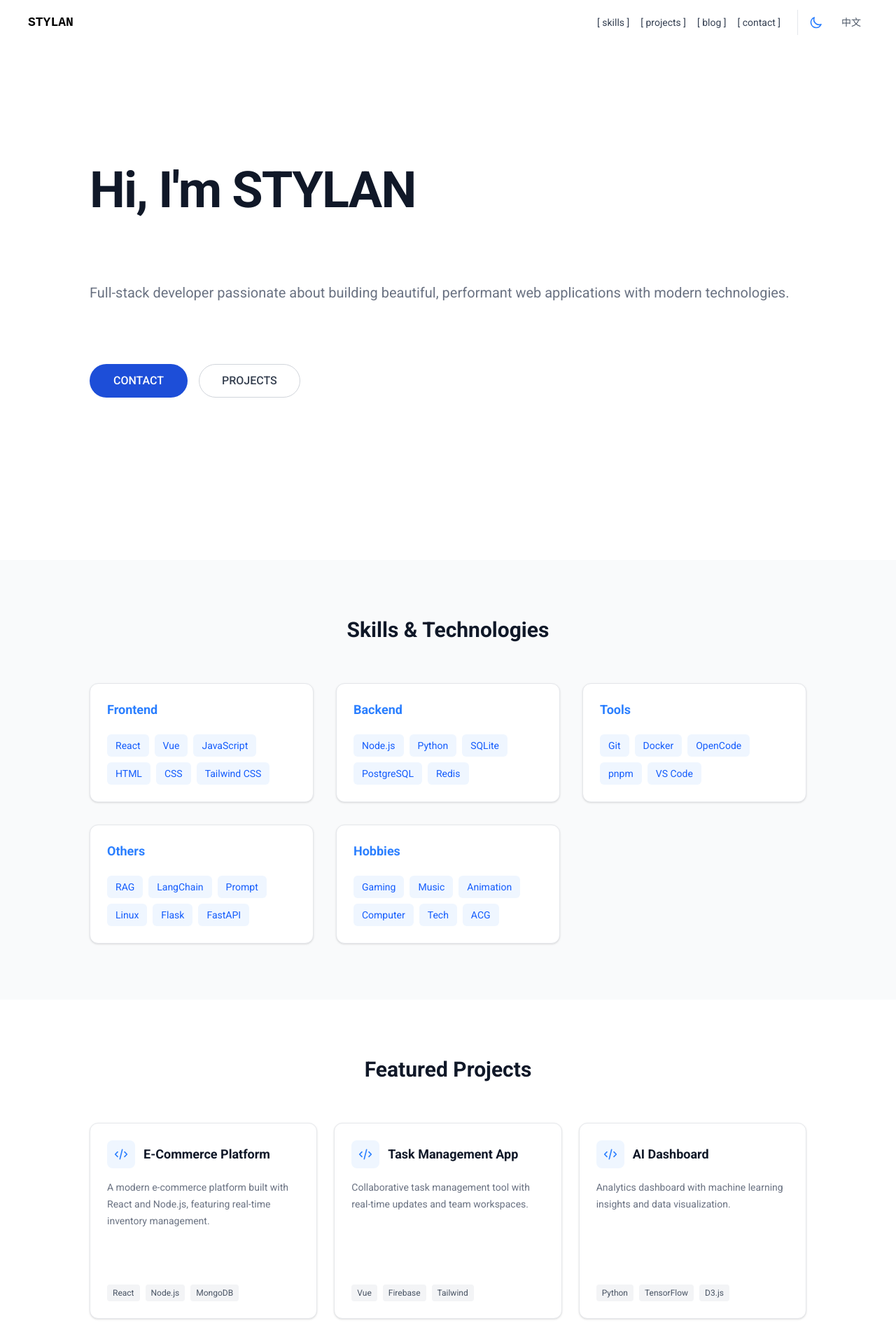
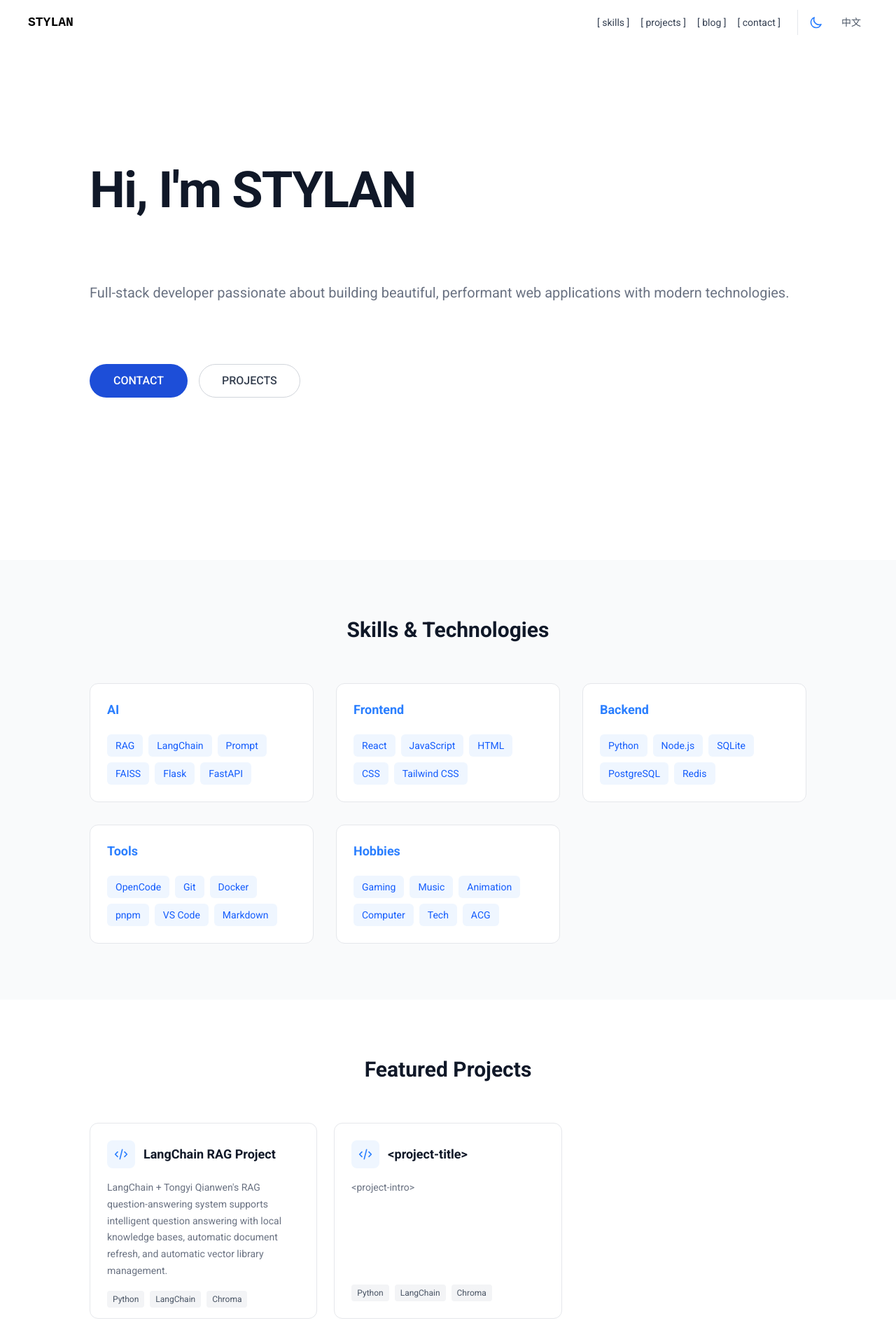
Before and after one commit to duan-deqing/duan-deqing.github.io, a React (Vite) app: page / in a window 1280 px wide. Shown: the top 1920 px of the page at 70% size. Built offline with nearby package versions, Linux system fonts and the light colour scheme; a web font is replaced by a local one.

Commit message:
ver 1.3.2 - 修复一些页面布局问题 - 修复一些bug

```diff
--- a/package.json
+++ b/package.json
@@ -1,7 +1,7 @@
 {
   "name": "stylan_site",
   "private": true,
-  "version": "1.3.1",
+  "version": "1.3.2",
   "type": "module",
   "scripts": {
     "dev": "vite",
--- a/src/components/HomePage/BlogSection.jsx
+++ b/src/components/HomePage/BlogSection.jsx
@@ -36,7 +36,7 @@ export default function BlogSection({ posts, t }) {
   if (displayPosts.length === 0) return null
 
   return (
-    <section className="py-20 px-6">
+    <section className="py-20 px-6 bg-gray-50 dark:bg-gray-800/50">
       <div className="max-w-6xl mx-auto">
         {/* 区块标题 */}
         <div className="text-center mb-12">
--- a/src/components/HomePage/Contact.jsx
+++ b/src/components/HomePage/Contact.jsx
@@ -35,10 +35,9 @@ export default function Contact({ t }) {
   const { contact, socialLinks } = config;
 
   return (
-    // 浅灰色背景
     <section
       id="contact"
-      className="py-20 px-6 bg-gray-50 dark:bg-gray-800/50 min-h-[360px]"
+      className="py-20 px-6 min-h-[360px]"
     >
       <div
         style={{ maxWidth: "42rem", margin: "0 auto" }}
--- a/src/components/HomePage/Projects.jsx
+++ b/src/components/HomePage/Projects.jsx
@@ -47,7 +47,7 @@ export default function Projects({ t }) {
             <a
               key={index}
               href={project.link}
-              className="group p-6 rounded-xl border border-gray-200 dark:border-gray-700 bg-white dark:bg-gray-800 shadow-sm hover:border-blue-400 dark:hover:border-blue-500 hover:shadow-md transition-all flex flex-col"
+              className="group p-6 rounded-xl border border-gray-200 dark:border-gray-700 bg-white dark:bg-gray-800 hover:shadow-[0_0_15px_rgba(59,130,246,0.3)] dark:hover:shadow-[0_0_15px_rgba(59,130,246,0.2)] hover:border-blue-300 dark:hover:border-blue-700 transition-all duration-300 flex flex-col"
               style={{ height: '280px' }}
             >
               {/* 图标和标题 - 水平排列 */}
--- a/src/components/HomePage/Skills.jsx
+++ b/src/components/HomePage/Skills.jsx
@@ -26,17 +26,22 @@
  * ============================================================================
  */
 
-import config from '../../config'
+import config from "../../config";
 
 export default function Skills({ t }) {
   return (
     // 浅灰色背景，与 Hero 区块区分
-    <section id="skills" className="py-20 px-6 bg-gray-50 dark:bg-gray-800/50 min-h-[400px]">
-      <div style={{ maxWidth: '64rem', margin: '0 auto' }}>
-
+    <section
+      id="skills"
+      className="py-20 px-6 bg-gray-50 dark:bg-gray-800/50 min-h-[400px]"
+    >
+      <div style={{ maxWidth: "64rem", margin: "0 auto" }}>
         {/* 区块标题 */}
         <div className="min-h-[48px] mb-12">
-          <h2 className="text-3xl font-bold text-center text-gray-900 dark:text-white" style={{ lineHeight: '1.3' }}>
+          <h2
+            className="text-3xl font-bold text-center text-gray-900 dark:text-white"
+            style={{ lineHeight: "1.3" }}
+          >
             {t(config.skillsSection.title)}
           </h2>
         </div>
@@ -46,11 +51,14 @@ export default function Skills({ t }) {
           {config.skills.map((skill, index) => (
             <div
               key={index}
-              className="p-6 rounded-xl border border-gray-200 dark:border-gray-700 bg-white dark:bg-gray-800 shadow-sm hover:shadow-md transition-shadow min-h-[160px]"
+              className="group p-6 rounded-xl border border-gray-200 dark:border-gray-700 bg-white dark:bg-gray-800 hover:shadow-[0_0_15px_rgba(59,130,246,0.3)] dark:hover:shadow-[0_0_15px_rgba(59,130,246,0.2)] hover:border-blue-300 dark:hover:border-blue-700 transition-all duration-300 min-h-[160px]"
             >
               {/* 分类名称 */}
               <div className="min-h-[32px] mb-4">
-                <h3 className="text-lg font-semibold text-blue-500" style={{ lineHeight: '1.4' }}>
+                <h3
+                  className="text-lg font-semibold text-blue-500"
+                  style={{ lineHeight: "1.4" }}
+                >
                   {t(skill.category)}
                 </h3>
               </div>
@@ -71,5 +79,5 @@ export default function Skills({ t }) {
         </div>
       </div>
     </section>
-  )
+  );
 }
--- a/src/components/shared/PageHeader.jsx
+++ b/src/components/shared/PageHeader.jsx
@@ -9,7 +9,7 @@
  * 3. 支持子页面模式（显示返回主页链接和页面标题）
  * 4. 主题切换和语言切换功能
  * 5. 滚动时自动隐藏/显示
- * 6. 响应式设计
+ * 6. 响应式设计（移动端汉堡菜单）
  *
  * 【Props】
  * - isHome: boolean - 是否为首页模式（默认：false）
@@ -44,6 +44,7 @@ export default function PageHeader({
   t,
 }) {
   const [isExpanded, setIsExpanded] = useState(true);
+  const [isMenuOpen, setIsMenuOpen] = useState(false);
   const [lastScrollY, setLastScrollY] = useState(0);
 
   useEffect(() => {
@@ -71,18 +72,31 @@ export default function PageHeader({
     return () => window.removeEventListener("scroll", handleScroll);
   }, [lastScrollY]);
 
+  // 点击链接后关闭菜单
+  const handleLinkClick = () => {
+    setIsMenuOpen(false);
+  };
+
   // 渲染导航链接
-  const renderNavLink = (link) => {
+  const renderNavLink = (link, isMobile = false) => {
     const isAnchor = link.href.startsWith("#");
+    const baseClass = isMobile
+      ? `block py-2 px-4 text-sm transition-colors ${theme.nav.link.light} ${theme.nav.link.dark} ${theme.nav.link.hoverLight} ${theme.nav.link.hoverDark}`
+      : `text-sm transition-colors ${theme.nav.link.light} ${theme.nav.link.dark} ${theme.nav.link.hoverLight} ${theme.nav.link.hoverDark}`;
 
     if (isAnchor) {
       return (
         <a
           key={link.href}
           href={link.href}
-          className={`text-sm transition-colors ${theme.nav.link.light} ${theme.nav.link.dark} ${theme.nav.link.hoverLight} ${theme.nav.link.hoverDark}`}
+          className={baseClass}
+          onClick={isMobile ? handleLinkClick : undefined}
         >
-          {isHome ? `[ ${t(link.label)} ]` : t(link.label)}
+          {isHome && !isMobile ? (
+            <>[ <span className="nav-link-text">{t(link.label)}</span> ]</>
+          ) : (
+            t(link.label)
+          )}
         </a>
       );
     }
@@ -91,9 +105,14 @@ export default function PageHeader({
       <Link
         key={link.href}
         to={link.href}
-        className={`text-sm transition-colors ${theme.nav.link.light} ${theme.nav.link.dark} ${theme.nav.link.hoverLight} ${theme.nav.link.hoverDark}`}
+        className={baseClass}
+        onClick={isMobile ? handleLinkClick : undefined}
       >
-        {isHome ? `[ ${t(link.label)} ]` : t(link.label)}
+        {isHome && !isMobile ? (
+          <>[ <span className="nav-link-text">{t(link.label)}</span> ]</>
+        ) : (
+          t(link.label)
+        )}
       </Link>
     );
   };
@@ -134,12 +153,12 @@ export default function PageHeader({
           </div>
         )}
 
-        {/* 右侧 - 导航链接和切换按钮组 */}
-        <div className="flex items-center gap-4">
+        {/* 右侧 - 桌面端导航 */}
+        <div className="hidden md:flex items-center gap-4">
           {/* 导航链接 */}
           {navLinks.length > 0 && (
-            <nav className="hidden md:flex items-center gap-4">
-              {navLinks.map(renderNavLink)}
+            <nav className="flex items-center gap-4">
+              {navLinks.map((link) => renderNavLink(link))}
             </nav>
           )}
 
@@ -231,7 +250,174 @@ export default function PageHeader({
             </button>
           </div>
         </div>
+
+        {/* 右侧 - 移动端菜单按钮 */}
+        <div className="flex md:hidden items-center gap-2">
+          {/* 搜索按钮 */}
+          {showSearch && (
+            <button
+              onClick={onSearchClick}
+              className="w-9 h-9 rounded-full flex items-center justify-center hover:bg-gray-100 dark:hover:bg-gray-800 transition-all active:scale-90"
+              aria-label="Search"
+            >
+              <svg
+                className="w-5 h-5 text-gray-600 dark:text-gray-400"
+                fill="none"
+                viewBox="0 0 24 24"
+                stroke="currentColor"
+              >
+                <path
+                  strokeLinecap="round"
+                  strokeLinejoin="round"
+                  strokeWidth={2}
+                  d="M21 21l-6-6m2-5a7 7 0 11-14 0 7 7 0 0114 0z"
+                />
+              </svg>
+            </button>
+          )}
+
+          {/* 主题切换按钮 */}
+          <button
+            onClick={toggleTheme}
+            className="w-9 h-9 rounded-full flex items-center justify-center hover:bg-gray-100 dark:hover:bg-gray-800 transition-all active:scale-90 relative"
+            aria-label="Toggle theme"
+          >
+            <svg
+              className={`w-5 h-5 text-blue-500 transition-all duration-300 absolute ${
+                isDark ? "rotate-0 scale-100" : "rotate-90 scale-0"
+              }`}
+              fill="none"
+              viewBox="0 0 24 24"
+              stroke="currentColor"
+            >
+              <path
+                strokeLinecap="round"
+                strokeLinejoin="round"
+                strokeWidth={2}
+                d="M12 3v1m0 16v1m9-9h-1M4 12H3m15.364 6.364l-.707-.707M6.343 6.343l-.707-.707m12.728 0l-.707.707M6.343 17.657l-.707.707M16 12a4 4 0 11-8 0 4 4 0 018 0z"
+              />
+            </svg>
+            <svg
+              className={`w-5 h-5 text-blue-500 dark:text-blue-400 transition-all duration-300 absolute ${
+                isDark ? "-rotate-90 scale-0" : "rotate-0 scale-100"
+              }`}
+              fill="none"
+              viewBox="0 0 24 24"
+              stroke="currentColor"
+            >
+              <path
+                strokeLinecap="round"
+                strokeLinejoin="round"
+                strokeWidth={2}
+                d="M20.354 15.354A9 9 0 018.646 3.646 9.003 9.003 0 0012 21a9.003 9.003 0 008.354-5.646z"
+              />
+            </svg>
+          </button>
+
+          {/* 语言切换按钮 */}
+          <button
+            onClick={toggleLang}
+            className="h-9 w-12 rounded-full flex items-center justify-center hover:bg-gray-100 dark:hover:bg-gray-800 transition-all active:scale-95 text-sm font-medium text-gray-600 dark:text-gray-400 relative overflow-hidden"
+            aria-label="Toggle language"
+          >
+            <span
+              className={`inline-block transition-all duration-300 absolute ${
+                lang === "en"
+                  ? "translate-y-0 opacity-100"
+                  : "-translate-y-full opacity-0"
+              }`}
+            >
+              中文
+            </span>
+            <span
+              className={`inline-block transition-all duration-300 absolute ${
+                lang === "zh"
+                  ? "translate-y-0 opacity-100"
+                  : "translate-y-full opacity-0"
+              }`}
+            >
+              EN
+            </span>
+          </button>
+
+          {/* 汉堡菜单按钮 */}
+          <button
+            onClick={() => setIsMenuOpen(!isMenuOpen)}
+            className="w-9 h-9 rounded-lg flex items-center justify-center hover:bg-gray-100 dark:hover:bg-gray-800 transition-all"
+            aria-label="Toggle menu"
+          >
+            <div className="w-5 h-4 flex flex-col justify-between">
+              <span
+                className={`block h-0.5 w-5 bg-gray-600 dark:bg-gray-400 transition-all duration-300 ${
+                  isMenuOpen ? "rotate-45 translate-y-[7px]" : ""
+                }`}
+              />
+              <span
+                className={`block h-0.5 w-5 bg-gray-600 dark:bg-gray-400 transition-all duration-300 ${
+                  isMenuOpen ? "opacity-0" : ""
+                }`}
+              />
+              <span
+                className={`block h-0.5 w-5 bg-gray-600 dark:bg-gray-400 transition-all duration-300 ${
+                  isMenuOpen ? "-rotate-45 -translate-y-[7px]" : ""
+                }`}
+              />
+            </div>
+          </button>
+        </div>
       </div>
+
+      {/* 移动端下拉菜单 */}
+      {navLinks.length > 0 && (
+        <div
+          className={`md:hidden absolute top-full right-0 mt-2 mr-4 rounded-xl shadow-lg overflow-hidden transition-all duration-300 ${
+            isMenuOpen
+              ? "opacity-100 scale-100"
+              : "opacity-0 scale-95 pointer-events-none"
+          }`}
+          style={{ width: "max-content" }}
+        >
+          <nav className="py-2 bg-white dark:bg-gray-800 border border-gray-200 dark:border-gray-700 rounded-xl">
+            {navLinks.map((link, index) => {
+              const isAnchor = link.href.startsWith("#");
+              const linkClass = `block py-2 px-4 text-sm text-right ${
+                theme.nav.link.light
+              } ${
+                theme.nav.link.dark
+              } hover:bg-gray-100 dark:hover:bg-gray-700 transition-all duration-200 ${
+                isMenuOpen ? "opacity-100" : "opacity-0"
+              }`;
+
+              return (
+                <div
+                  key={link.href}
+                  style={{
+                    transitionDelay: isMenuOpen ? `${index * 50}ms` : "0ms",
+                  }}
+                >
+                  {isAnchor ? (
+                    <a
+                      href={link.href}
+                      className={linkClass}
+                      onClick={handleLinkClick}
+                    >
+                      [ <span className="nav-link-text">{t(link.label)}</span> ]
+                    </a>
+                  ) : (
+                    <Link
+                      to={link.href}
+                      className={linkClass}
+                      onClick={handleLinkClick}
+                    >
+                      [ <span className="nav-link-text">{t(link.label)}</span> ]
+                    </Link>
+                  )}
+                </div>
+              );
+            })}
+          </nav>
+        </div>
+      )}
     </header>
   );
 }
--- a/src/config.js
+++ b/src/config.js
@@ -90,20 +90,20 @@ const config = {
   // items: 技术栈数组
   skills: [
     {
+      category: { en: "AI", zh: "人工智能" },
+      items: ["RAG", "LangChain", "Prompt", "FAISS", "Flask", "FastAPI"],
+    },
+    {
       category: { en: "Frontend", zh: "前端" },
-      items: ["React", "Vue", "JavaScript", "HTML", "CSS", "Tailwind CSS"],
+      items: ["React", "JavaScript", "HTML", "CSS", "Tailwind CSS"],
     },
     {
       category: { en: "Backend", zh: "后端" },
-      items: ["Node.js", "Python", "SQLite", "PostgreSQL", "Redis"],
+      items: ["Python", "Node.js", "SQLite", "PostgreSQL", "Redis"],
     },
     {
       category: { en: "Tools", zh: "工具" },
-      items: ["Git", "Docker", "OpenCode", "pnpm", "VS Code"],
-    },
-    {
-      category: { en: "Others", zh: "其他" },
-      items: ["RAG", "LangChain", "Prompt", "Linux", "Flask", "FastAPI"],
+      items: ["OpenCode", "Git", "Docker", "pnpm", "VS Code", "Markdown"],
     },
     {
       category: { en: "Hobbies", zh: "爱好" },
@@ -123,31 +123,22 @@ const config = {
   // link: 项目链接（GitHub 或在线演示）
   projects: [
     {
-      title: { en: "E-Commerce Platform", zh: "电商平台" },
+      title: { en: "LangChain RAG Project", zh: "LangChain RAG Demo" },
       description: {
-        en: "A modern e-commerce platform built with React and Node.js, featuring real-time inventory management.",
-        zh: "使用 React 和 Node.js 构建的现代电商平台，具有实时库存管理功能。",
+        en: "LangChain + Tongyi Qianwen's RAG question-answering system supports intelligent question answering with local knowledge bases, automatic document refresh, and automatic vector library management.",
+        zh: "LangChain + 通义千问打造的 RAG 问答系统，支持本地知识库智能问答、文档自动刷新与向量库自动管理。",
       },
-      tags: ["React", "Node.js", "MongoDB"],
-      link: "#",
+      tags: ["Python", "LangChain", "Chroma"],
+      link: "https://github.com/duan-deqing/langchain_rag_easy_demo",
     },
     {
-      title: { en: "Task Management App", zh: "任务管理应用" },
+      title: { en: "<project-title>", zh: "<项目名称>" },
       description: {
-        en: "Collaborative task management tool with real-time updates and team workspaces.",
-        zh: "协作任务管理工具，支持实时更新和团队工作空间。",
+        en: "<project-intro>",
+        zh: "<项目简介>",
       },
-      tags: ["Vue", "Firebase", "Tailwind"],
-      link: "#",
-    },
-    {
-      title: { en: "AI Dashboard", zh: "AI 仪表盘" },
-      description: {
-        en: "Analytics dashboard with machine learning insights and data visualization.",
-        zh: "具有机器学习洞察和数据可视化的分析仪表盘。",
-      },
-      tags: ["Python", "TensorFlow", "D3.js"],
-      link: "#",
+      tags: ["Python", "LangChain", "Chroma"],
+      link: "<project-link>",
     },
   ],
 
--- a/src/pages/ProjectsPage.jsx
+++ b/src/pages/ProjectsPage.jsx
@@ -22,24 +22,24 @@
  * ============================================================================
  */
 
-import { useTheme } from '../hooks/useTheme'
-import { useLanguage } from '../hooks/useLanguage'
-import PageHeader from '../components/shared/PageHeader'
-import PageFooter from '../components/shared/PageFooter'
-import PageTitle from '../components/shared/PageTitle'
-import config from '../config'
+import { useTheme } from "../hooks/useTheme";
+import { useLanguage } from "../hooks/useLanguage";
+import PageHeader from "../components/shared/PageHeader";
+import PageFooter from "../components/shared/PageFooter";
+import PageTitle from "../components/shared/PageTitle";
+import config from "../config";
 
 function ProjectsPage() {
-  const { isDark, toggle: toggleTheme } = useTheme()
-  const { lang, toggle: toggleLang, t } = useLanguage()
+  const { isDark, toggle: toggleTheme } = useTheme();
+  const { lang, toggle: toggleLang, t } = useLanguage();
 
   return (
     <div className="min-h-screen bg-white dark:bg-gray-900 transition-colors w-full flex flex-col">
-      <PageTitle title={t({ en: 'Projects | STYLAN', zh: '项目 | STYLAN' })} />
+      <PageTitle title={t({ en: "Projects | STYLAN", zh: "项目 | STYLAN" })} />
 
       <PageHeader
-        title={t({ en: 'Projects', zh: '项目' })}
-        backToHome={{ en: 'HOME', zh: '主页' }}
+        title={t({ en: "PROJECTS", zh: "项目" })}
+        backToHome={{ en: "BACK TO HOME", zh: "返回主页" }}
         isDark={isDark}
         toggleTheme={toggleTheme}
         lang={lang}
@@ -52,12 +52,12 @@ function ProjectsPage() {
         <section className="px-6 py-16 bg-gray-50 dark:bg-gray-800/50">
           <div className="max-w-6xl mx-auto text-center">
             <h1 className="text-4xl md:text-5xl font-bold text-gray-900 dark:text-white mb-4">
-              {t({ en: 'Featured Projects', zh: '精选项目' })}
+              {t({ en: "Featured Projects", zh: "精选项目" })}
             </h1>
             <p className="text-lg text-gray-500 dark:text-gray-400 max-w-2xl mx-auto">
               {t({
-                en: 'A showcase of my recent work and personal projects',
-                zh: '我近期工作和个人项目的展示'
+                en: "A showcase of my recent work and personal projects",
+                zh: "项目展示",
               })}
             </p>
           </div>
@@ -72,13 +72,23 @@ function ProjectsPage() {
                   key={index}
                   href={project.link}
                   className="group bg-white dark:bg-gray-800 rounded-xl border border-gray-200 dark:border-gray-700 p-6 hover:shadow-[0_0_15px_rgba(59,130,246,0.3)] dark:hover:shadow-[0_0_15px_rgba(59,130,246,0.2)] hover:border-blue-300 dark:hover:border-blue-700 transition-all duration-300 flex flex-col"
-                  style={{ minHeight: '280px' }}
+                  style={{ minHeight: "280px" }}
                 >
                   {/* 图标和标题 */}
                   <div className="flex items-center gap-3 mb-4">
                     <div className="w-10 h-10 rounded-lg flex items-center justify-center bg-blue-50 dark:bg-blue-900/30 group-hover:scale-110 transition-transform flex-shrink-0">
-                      <svg className="w-5 h-5 text-blue-500" fill="none" viewBox="0 0 24 24" stroke="currentColor">
-                        <path strokeLinecap="round" strokeLinejoin="round" strokeWidth={2} d="M10 20l4-16m4 4l4 4-4 4M6 16l-4-4 4-4" />
+                      <svg
+                        className="w-5 h-5 text-blue-500"
+                        fill="none"
+                        viewBox="0 0 24 24"
+                        stroke="currentColor"
+                      >
+                        <path
+                          strokeLinecap="round"
+                          strokeLinejoin="round"
+                          strokeWidth={2}
+                          d="M10 20l4-16m4 4l4 4-4 4M6 16l-4-4 4-4"
+                        />
                       </svg>
                     </div>
                     <h2 className="text-lg font-semibold text-gray-900 dark:text-white group-hover:text-blue-600 dark:group-hover:text-blue-400 transition-colors">
@@ -88,7 +98,10 @@ function ProjectsPage() {
 
                   {/* 项目描述 */}
                   <div className="flex-grow mb-4">
-                    <p className="text-sm text-gray-500 dark:text-gray-400" style={{ lineHeight: '1.7' }}>
+                    <p
+                      className="text-sm text-gray-500 dark:text-gray-400"
+                      style={{ lineHeight: "1.7" }}
+                    >
                       {t(project.description)}
                     </p>
                   </div>
@@ -113,7 +126,7 @@ function ProjectsPage() {
 
       <PageFooter t={t} />
     </div>
-  )
+  );
 }
 
-export default ProjectsPage
+export default ProjectsPage;
```
Also changed, not shown: src/pages/SkillsPage.jsx (+33 -18 lines), 48 other files (tests, documents, lock files or other folders).
